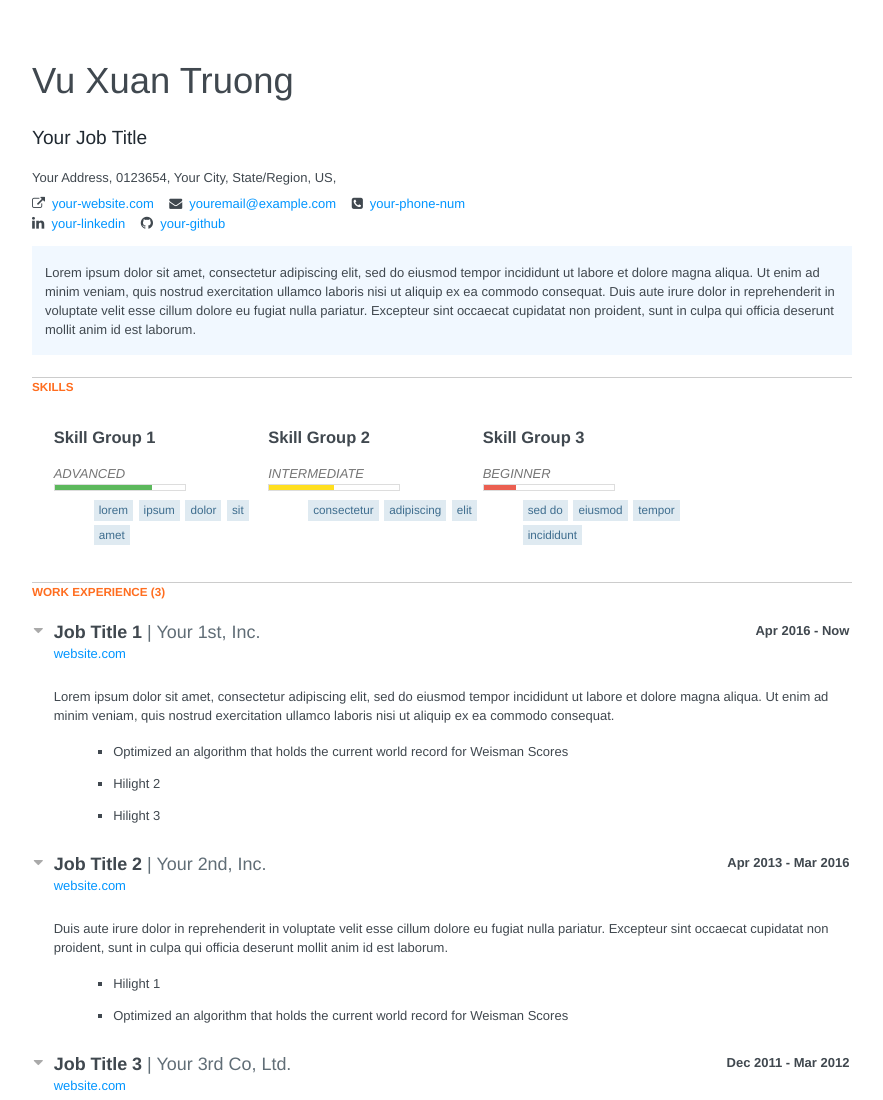
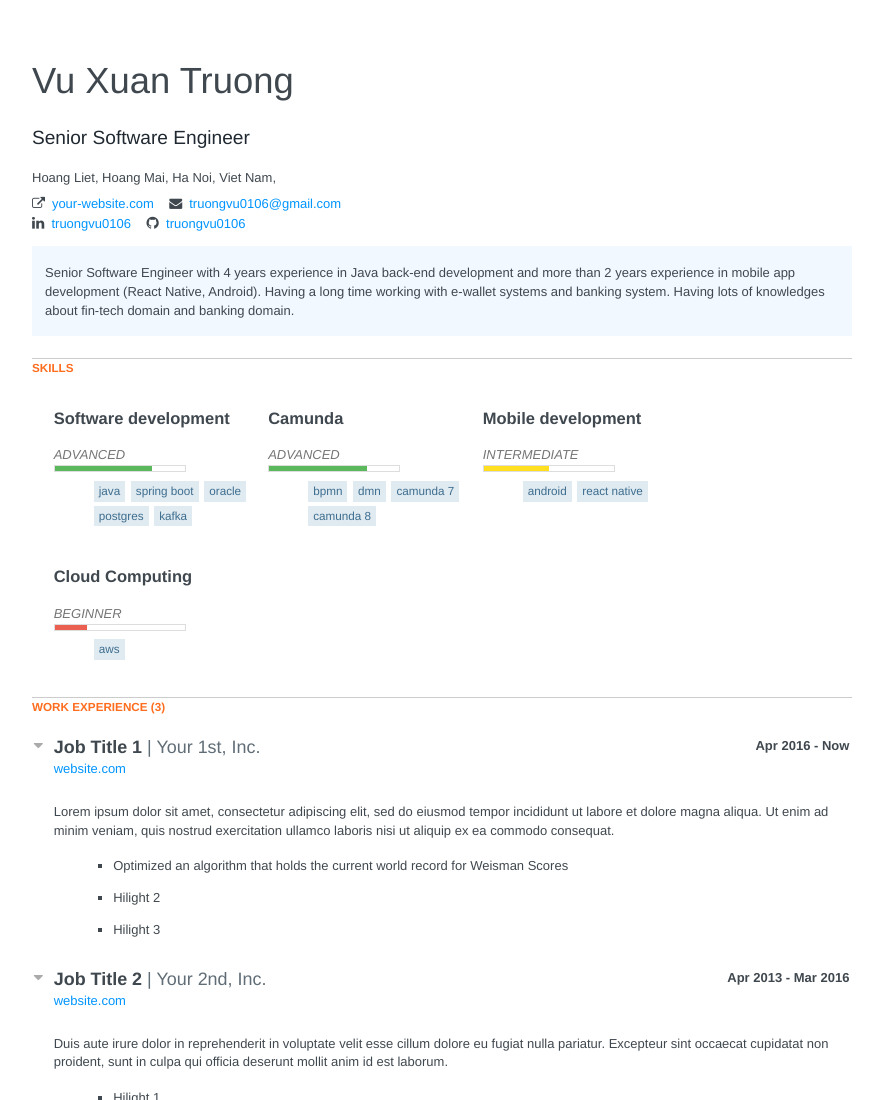
Before and after one commit to Truongvu0106/truongvu0106.github.io, a plain HTML site: page 2024/11/10/hello-world/index.html in a window 1280 px wide. Shown: the top 1100 px of the page, without its empty margins (198-1081 px from the left). Drawn offline with Linux system fonts and the light colour scheme.

Commit message:
Site updated: 2024-11-11 21:59:43

```diff
--- a/2024/11/10/hello-world/index.html
+++ b/2024/11/10/hello-world/index.html
@@ -13,20 +13,16 @@
     <header id="header" class="clear">
         <div>
             <h1 class="name">Vu Xuan Truong</h1>
-            <h2 class="label">Your Job Title</h2>
+            <h2 class="label">Senior Software Engineer</h2>
         </div>
 
         <span class="location">
 
-            <span class="address">Your Address,</span>
+            <span class="address">Hoang Liet, Hoang Mai,</span>
 
-            <span class="postalCode">0123654,</span>
+            <span class="city">Ha Noi,</span>
 
-            <span class="city">Your City,</span>
-
-            <span class="region">State/Region,</span>
-
-            <span class="countryCode">US,</span>
+            <span class="countryCode">Viet Nam,</span>
 
         </span>
 
@@ -40,12 +36,7 @@
 
             <div ">
                 <span class=" fa fa-envelope"></span>
-                <a target="_blank" href="youremail@example.com">youremail@example.com</a>
-            </div>
-
-            <div ">
-                <span class=" fa fa-phone-square"></span>
-                <a target="_blank" href="your-phone-num">your-phone-num</a>
+                <a target="_blank" href="truongvu0106@gmail.com">truongvu0106@gmail.com</a>
             </div>
 
         </div>
@@ -56,7 +47,7 @@
                 <div class="username">
                     <span class="fa fa-linkedin social"></span>
                     <span class="url">
-                        <a target="_blank" href="https://linkedin.com/">your-linkedin</a>
+                        <a target="_blank" href="https://www.linkedin.com/in/truongvu0106/">truongvu0106</a>
                     </span>
                 </div>
             </div>
@@ -65,7 +56,7 @@
                 <div class="username">
                     <span class="fa fa-github social"></span>
                     <span class="url">
-                        <a target="_blank" href="https://github.com/">your-github</a>
+                        <a target="_blank" href="https://github.com/Truongvu0106/">truongvu0106</a>
                     </span>
                 </div>
             </div>
@@ -76,7 +67,7 @@
     <section class="section main-summary">
         <section>
             <div>
-                <p>Lorem ipsum dolor sit amet, consectetur adipiscing elit, sed do eiusmod tempor incididunt ut labore et dolore magna aliqua. Ut enim ad minim veniam, quis nostrud exercitation ullamco laboris nisi ut aliquip ex ea commodo consequat. Duis aute irure dolor in reprehenderit in voluptate velit esse cillum dolore eu fugiat nulla pariatur. Excepteur sint occaecat cupidatat non proident, sunt in culpa qui officia deserunt mollit anim id est laborum.</p>
+                <p>Senior Software Engineer with 4 years experience in Java back-end development and more than 2 years experience in mobile app development (React Native, Android). Having a long time working with e-wallet systems and banking system. Having lots of knowledges about fin-tech domain and banking domain.</p>
             </div>
         </section>
     </section>
@@ -89,7 +80,7 @@
 
             <div class="item">
                 <h3 class="name">
-                    Skill Group 1
+                    Software development
                 </h3>
 
                 <div class="level advanced">
@@ -98,22 +89,44 @@
                 </div>
                 <ul class="keywords">
 
-                    <li>Lorem</li>
+                    <li>Java</li>
 
-                    <li>Ipsum</li>
+                    <li>Spring Boot</li>
 
-                    <li>Dolor</li>
+                    <li>Oracle</li>
 
-                    <li>Sit</li>
+                    <li>Postgres</li>
 
-                    <li>Amet</li>
+                    <li>Kafka</li>
 
                 </ul>
             </div>
 
             <div class="item">
                 <h3 class="name">
-                    Skill Group 2
+                    Camunda
+                </h3>
+
+                <div class="level advanced">
+                    <em>ADVANCED</em>
+                    <div class="bar"></div>
+                </div>
+                <ul class="keywords">
+
+                    <li>BPMN</li>
+
+                    <li>DMN</li>
+
+                    <li>Camunda 7</li>
+
+                    <li>Camunda 8</li>
+
+                </ul>
+            </div>
+
+            <div class="item">
+                <h3 class="name">
+                    Mobile development
                 </h3>
 
                 <div class="level intermediate">
@@ -122,18 +135,16 @@
                 </div>
                 <ul class="keywords">
 
-                    <li>Consectetur</li>
+                    <li>Android</li>
 
-                    <li>Adipiscing</li>
-
-                    <li>Elit</li>
+                    <li>React Native</li>
 
                 </ul>
             </div>
 
             <div class="item">
                 <h3 class="name">
-                    Skill Group 3
+                    Cloud Computing
                 </h3>
 
                 <div class="level beginner">
@@ -142,13 +153,7 @@
                 </div>
                 <ul class="keywords">
 
-                    <li>Sed do</li>
-
-                    <li>Eiusmod</li>
-
-                    <li>Tempor</li>
-
-                    <li>Incididunt</li>
+                    <li>AWS</li>
 
                 </ul>
             </div>
```
Also changed, not shown: archives/2024/11/index.html (+41 -36 lines), archives/2024/index.html (+41 -36 lines), archives/index.html (+41 -36 lines), index.html (+41 -36 lines).
